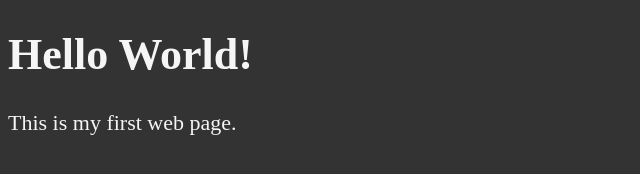
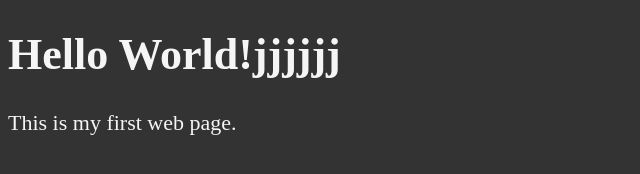
Before and after one commit to Haweanah/git-lessons, a plain HTML site: page 02_lesson/index.html in a window 1280 px wide. Shown: the whole page, without its empty margins (0-640 px from the left). Drawn offline with Linux system fonts and the light colour scheme.

Commit message:
trying git restore

```diff
--- a/02_lesson/index.html
+++ b/02_lesson/index.html
@@ -11,7 +11,7 @@
 </head>
 
 <body>
-    <h1>Hello World!</h1>
+    <h1>Hello World!jjjjjj</h1>
     <p>This is my first web page.</p>
 </body>
 
```
Also changed, not shown: 1 other file.
